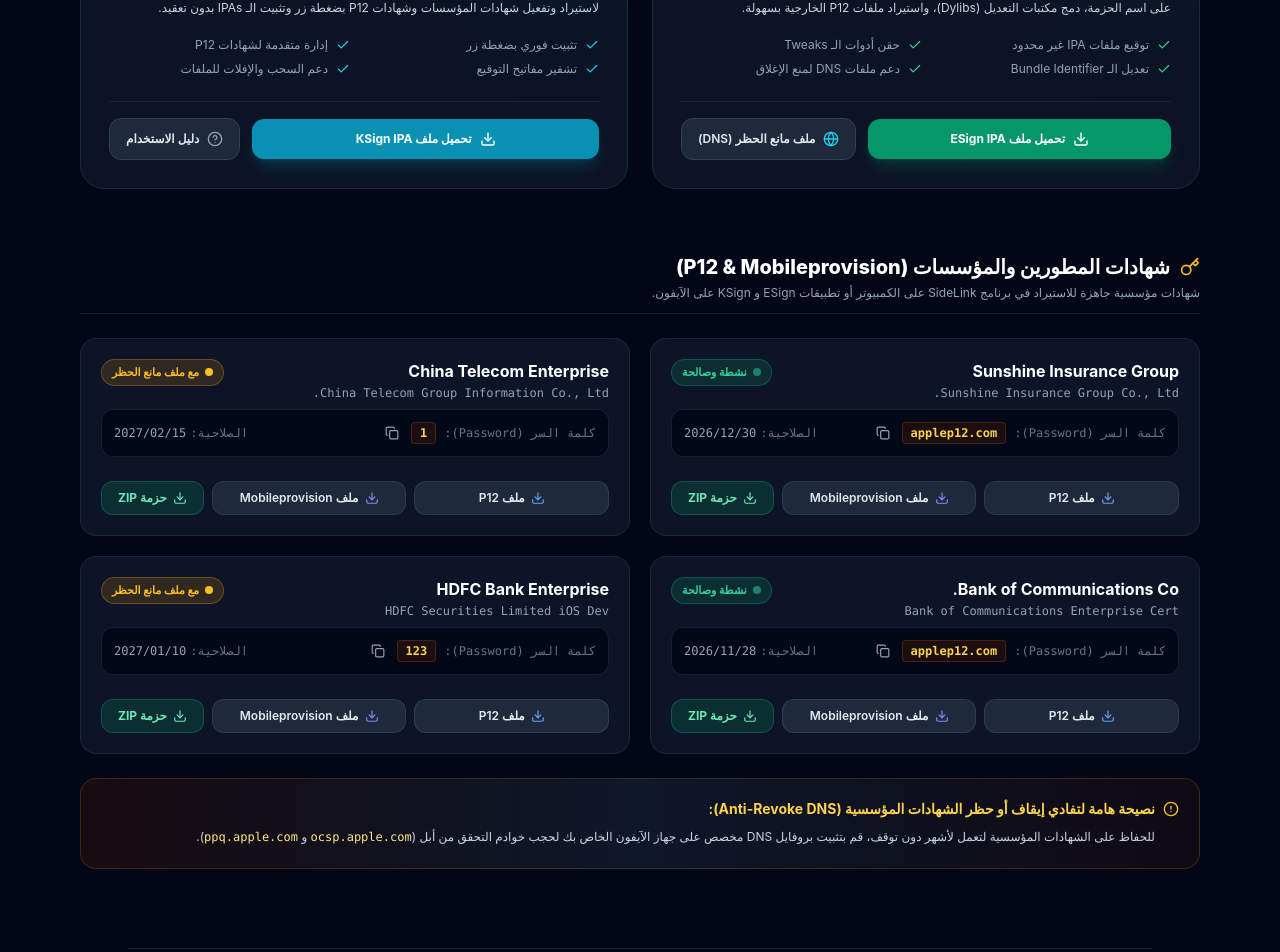
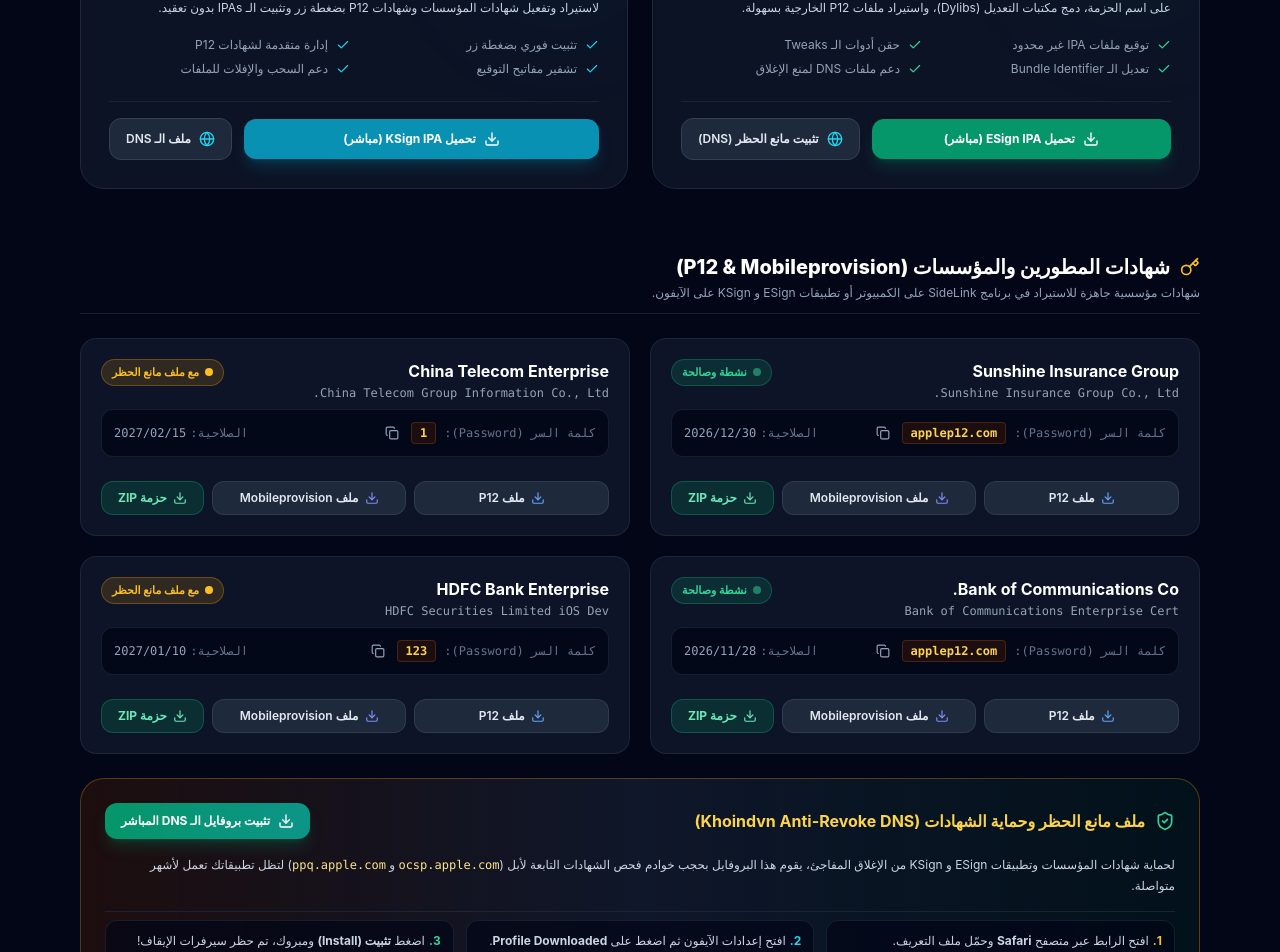
Before and after one commit to eltagriby1996/SideLink, a Next.js app in the folder sidelink-web/: page / in a window 1280 px wide. Shown: the part 3600-4552 px from the top of the page. Built offline with nearby package versions, Linux system fonts and the light colour scheme.

Commit message:
Add official direct download links for Khoindvn ESign, KSign and Anti-Revoke DNS profile

```diff
--- a/sidelink-web/components/SigningToolsSection.tsx
+++ b/sidelink-web/components/SigningToolsSection.tsx
@@ -211,19 +211,23 @@ export default function SigningToolsSection() {
                 {/* Action Buttons */}
                 <div className="pt-4 border-t border-slate-800/80 flex flex-wrap sm:flex-nowrap items-center gap-3">
                   <a
-                    href="#download-esign"
+                    href="https://github.com/khoindvn/khoindvn.github.io/releases/download/ipa/ESign.ipa"
+                    target="_blank"
+                    rel="noopener noreferrer"
                     className="flex-1 flex items-center justify-center gap-2 px-5 py-3 rounded-xl bg-emerald-600 hover:bg-emerald-500 text-white font-bold text-xs shadow-lg shadow-emerald-600/25 active:scale-95 transition-all duration-200 hover:-translate-y-0.5"
                   >
                     <Download className="w-4 h-4" />
-                    <span>تحميل ملف ESign IPA</span>
+                    <span>تحميل ESign IPA (مباشر)</span>
                   </a>
                   <a
-                    href="#install-dns"
+                    href="https://github.com/dns-khoindvn/oci-auto-vm/releases/download/DNS/khoindvn.mobileconfig"
+                    target="_blank"
+                    rel="noopener noreferrer"
                     className="flex items-center justify-center gap-2 px-4 py-3 rounded-xl bg-slate-800 hover:bg-slate-700 text-slate-200 hover:text-white font-semibold text-xs border border-slate-700 transition-all duration-200 hover:-translate-y-0.5"
                     title="تثبيت ملف DNS لمنع حظر شهادات ESign"
                   >
                     <Globe className="w-4 h-4 text-cyan-400" />
-                    <span>ملف مانع الحظر (DNS)</span>
+                    <span>تثبيت مانع الحظر (DNS)</span>
                   </a>
                 </div>
               </div>
@@ -285,18 +289,22 @@ export default function SigningToolsSection() {
                 {/* Action Buttons */}
                 <div className="pt-4 border-t border-slate-800/80 flex flex-wrap sm:flex-nowrap items-center gap-3">
                   <a
-                    href="#download-ksign"
+                    href="https://github.com/khoindvn/khoindvn.github.io/releases/download/ipa/KSign.ipa"
+                    target="_blank"
+                    rel="noopener noreferrer"
                     className="flex-1 flex items-center justify-center gap-2 px-5 py-3 rounded-xl bg-cyan-600 hover:bg-cyan-500 text-white font-bold text-xs shadow-lg shadow-cyan-600/25 active:scale-95 transition-all duration-200 hover:-translate-y-0.5"
                   >
                     <Download className="w-4 h-4" />
-                    <span>تحميل ملف KSign IPA</span>
+                    <span>تحميل KSign IPA (مباشر)</span>
                   </a>
                   <a
-                    href="#guide"
+                    href="https://github.com/dns-khoindvn/oci-auto-vm/releases/download/DNS/khoindvn.mobileconfig"
+                    target="_blank"
+                    rel="noopener noreferrer"
                     className="flex items-center justify-center gap-2 px-4 py-3 rounded-xl bg-slate-800 hover:bg-slate-700 text-slate-200 hover:text-white font-semibold text-xs border border-slate-700 transition-all duration-200 hover:-translate-y-0.5"
                   >
-                    <HelpCircle className="w-4 h-4 text-slate-400" />
-                    <span>دليل الاستخدام</span>
+                    <Globe className="w-4 h-4 text-cyan-400" />
+                    <span>ملف الـ DNS</span>
                   </a>
                 </div>
               </div>
@@ -402,16 +410,44 @@ export default function SigningToolsSection() {
             ))}
           </div>
 
-          {/* Anti-Revoke DNS Notice */}
+          {/* Anti-Revoke DNS Box & Setup */}
           <ScrollReveal direction="up" distance={20} delayMs={150}>
-            <div className="p-5 rounded-2xl bg-gradient-to-r from-amber-950/30 via-slate-900 to-amber-950/20 border border-amber-500/20 text-right space-y-2 hover:border-amber-500/40 transition-all duration-300 hover:-translate-y-1">
-              <div className="flex items-center gap-2 text-amber-300 font-bold text-sm">
-                <AlertCircle className="w-4 h-4 shrink-0 text-amber-400" />
-                <span>نصيحة هامة لتفادي إيقاف أو حظر الشهادات المؤسسية (Anti-Revoke DNS):</span>
+            <div className="p-6 rounded-3xl bg-gradient-to-r from-amber-950/40 via-slate-900 to-emerald-950/30 border border-amber-500/30 text-right space-y-4 hover:border-amber-500/50 transition-all duration-300 hover:-translate-y-1">
+              <div className="flex flex-col sm:flex-row items-start sm:items-center justify-between gap-3">
+                <div className="flex items-center gap-2.5 text-amber-300 font-bold text-base">
+                  <ShieldCheck className="w-5 h-5 shrink-0 text-emerald-400" />
+                  <span>ملف مانع الحظر وحماية الشهادات (Khoindvn Anti-Revoke DNS)</span>
+                </div>
+                <a
+                  href="https://github.com/dns-khoindvn/oci-auto-vm/releases/download/DNS/khoindvn.mobileconfig"
+                  target="_blank"
+                  rel="noopener noreferrer"
+                  className="flex items-center gap-2 px-4 py-2.5 rounded-xl bg-gradient-to-r from-emerald-600 to-teal-600 hover:from-emerald-500 hover:to-teal-500 text-white font-bold text-xs shadow-lg shadow-emerald-600/25 active:scale-95 transition-all duration-200 hover:-translate-y-0.5 shrink-0"
+                >
+                  <Download className="w-4 h-4" />
+                  <span>تثبيت بروفايل الـ DNS المباشر</span>
+                </a>
               </div>
-              <p className="text-xs text-slate-300 leading-relaxed pr-6">
-                للحفاظ على الشهادات المؤسسية لتعمل لأشهر دون توقف، قم بتثبيت بروفايل DNS مخصص على جهاز الآيفون الخاص بك لحجب خوادم التحقق من أبل (<code className="text-amber-200 font-mono">ocsp.apple.com</code> و <code className="text-amber-200 font-mono">ppq.apple.com</code>).
+
+              <p className="text-xs text-slate-300 leading-relaxed">
+                لحماية شهادات المؤسسات وتطبيقات ESign و KSign من الإغلاق المفاجئ، يقوم هذا البروفايل بحجب خوادم فحص الشهادات التابعة لأبل (<code className="text-amber-200 font-mono">ocsp.apple.com</code> و <code className="text-amber-200 font-mono">ppq.apple.com</code>) لتظل تطبيقاتك تعمل لأشهر متواصلة.
               </p>
+
+              {/* 3 Step Install instructions */}
+              <div className="pt-2 border-t border-slate-800/80 grid sm:grid-cols-3 gap-3 text-xs">
+                <div className="p-3 rounded-xl bg-slate-950/70 border border-slate-800/70">
+                  <span className="text-amber-400 font-bold ml-1">1.</span>
+                  <span className="text-slate-300">افتح الرابط عبر متصفح <strong>Safari</strong> وحمّل ملف التعريف.</span>
+                </div>
+                <div className="p-3 rounded-xl bg-slate-950/70 border border-slate-800/70">
+                  <span className="text-cyan-400 font-bold ml-1">2.</span>
+                  <span className="text-slate-300">افتح إعدادات الآيفون ثم اضغط على <strong>Profile Downloaded</strong>.</span>
+                </div>
+                <div className="p-3 rounded-xl bg-slate-950/70 border border-slate-800/70">
+                  <span className="text-emerald-400 font-bold ml-1">3.</span>
+                  <span className="text-slate-300">اضغط <strong>تثبيت (Install)</strong> ومبروك، تم حظر سيرفرات الإيقاف!</span>
+                </div>
+              </div>
             </div>
           </ScrollReveal>
         </div>
```
